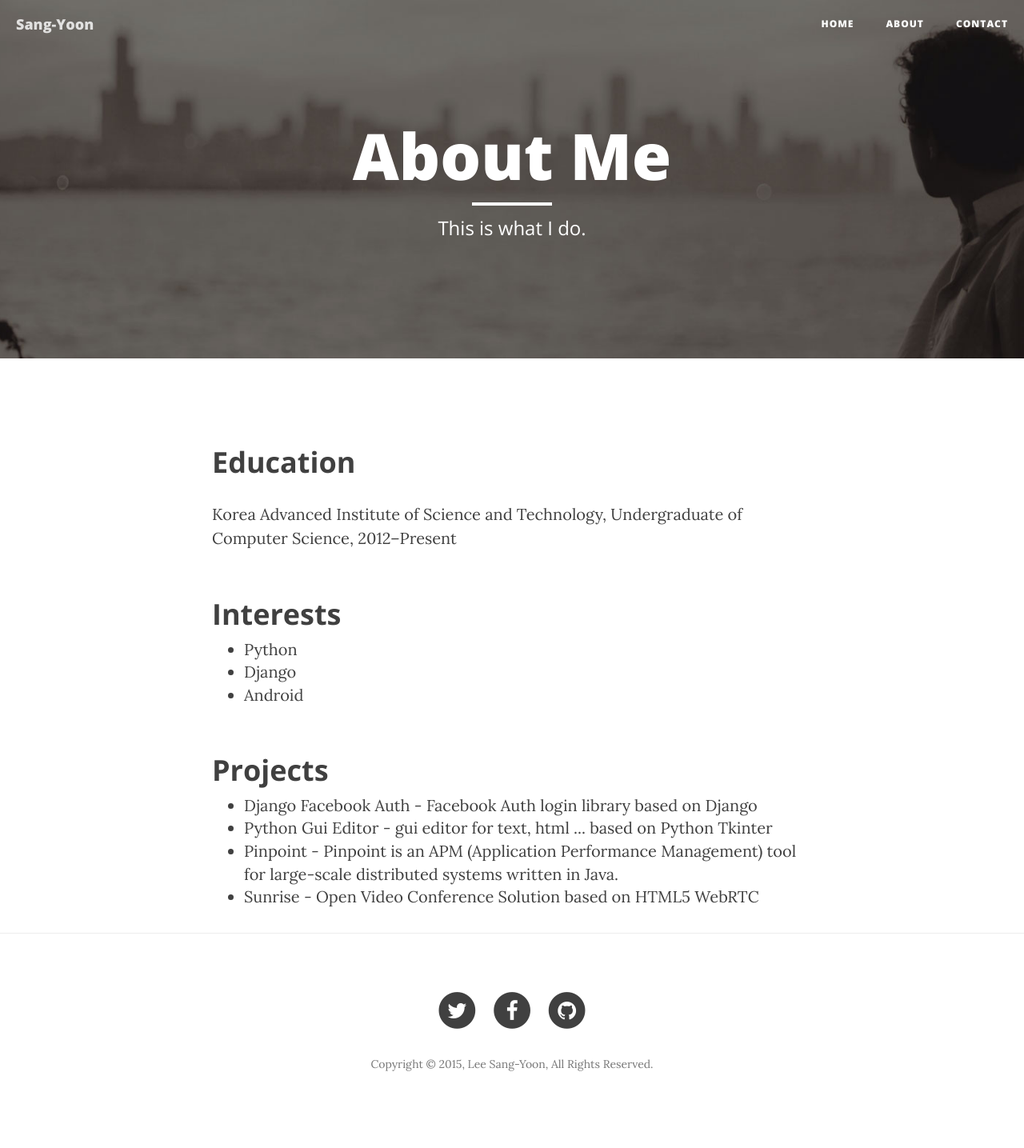
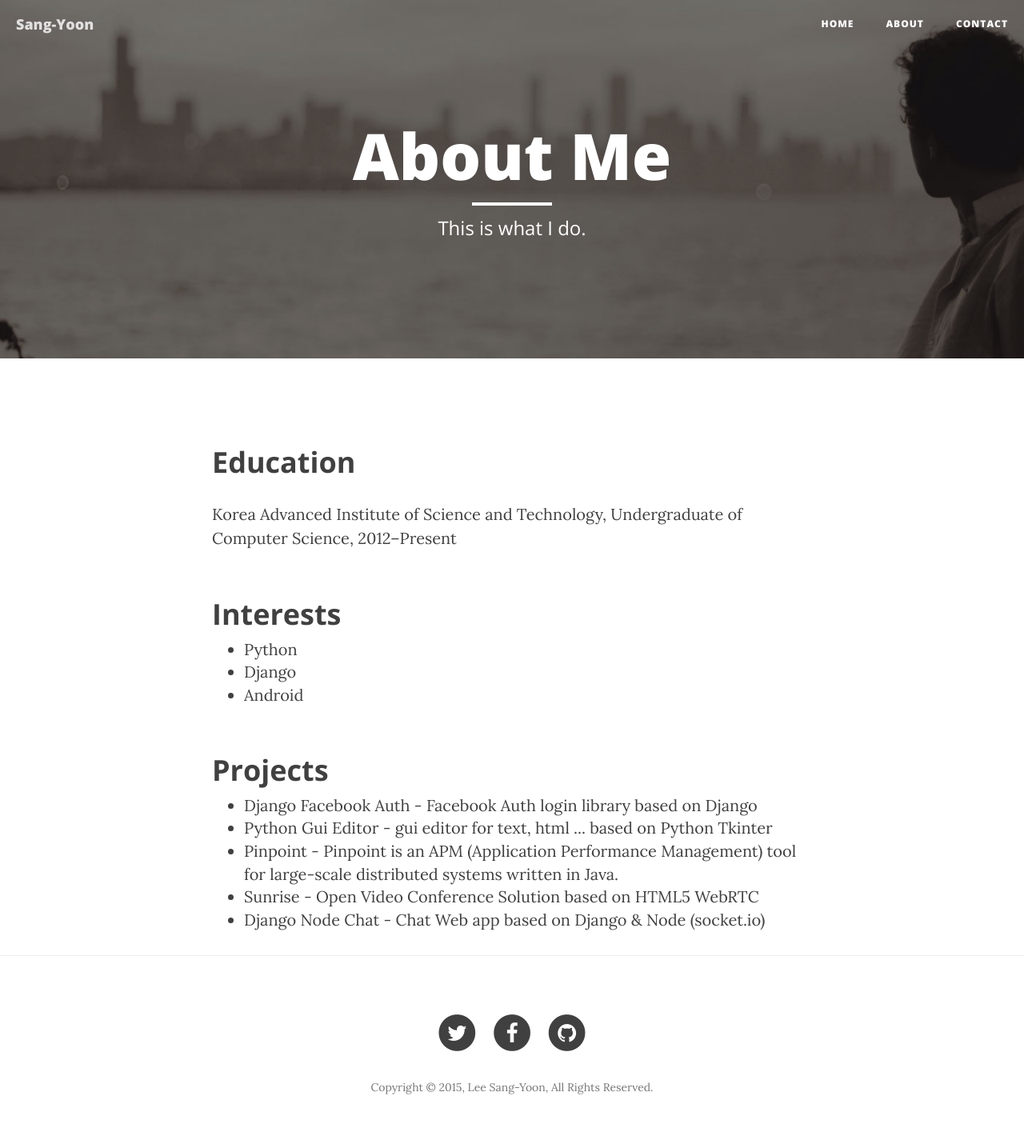
Before and after one commit to pinetree408/pinetree408.github.io, a Jekyll site: the page built from about.html, in a window 1280 px wide. Shown: the whole page at 80% size. Built offline with Jekyll 4.4.1, drawn with Linux system fonts in a browser that asks for light colours; nearby versions of some CDN libraries; Markdown is read by kramdown in place of the engine named in the settings; before the commit the page ends 1406 px from its top, so only the background shows below that.

Commit message:
Fix about.html

```diff
--- a/about.html
+++ b/about.html
@@ -38,7 +38,8 @@ title: Sang-Yoon's Blog - About
                     <li><a href="https://github.com/pinetree408/Python-Gui-Editor">Python Gui Editor</a> - gui editor for text, html ... based on Python Tkinter</li>
                     <li><a href="https://github.com/naver/pinpoint">Pinpoint</a> - Pinpoint is an APM (Application Performance Management) tool for large-scale distributed systems written in Java.</li>
                     <li><a href="https://github.com/maalaang/Sunrise">Sunrise</a> - Open Video Conference Solution based on HTML5 WebRTC</li>
-                </ul>
+	            <li><a href="https://github.com/pinetree408/django_node_chat">Django Node Chat</a> - Chat Web app based on Django & Node (socket.io)</li>
+	       </ul>
            </div>
         </div>
     </div>
```
